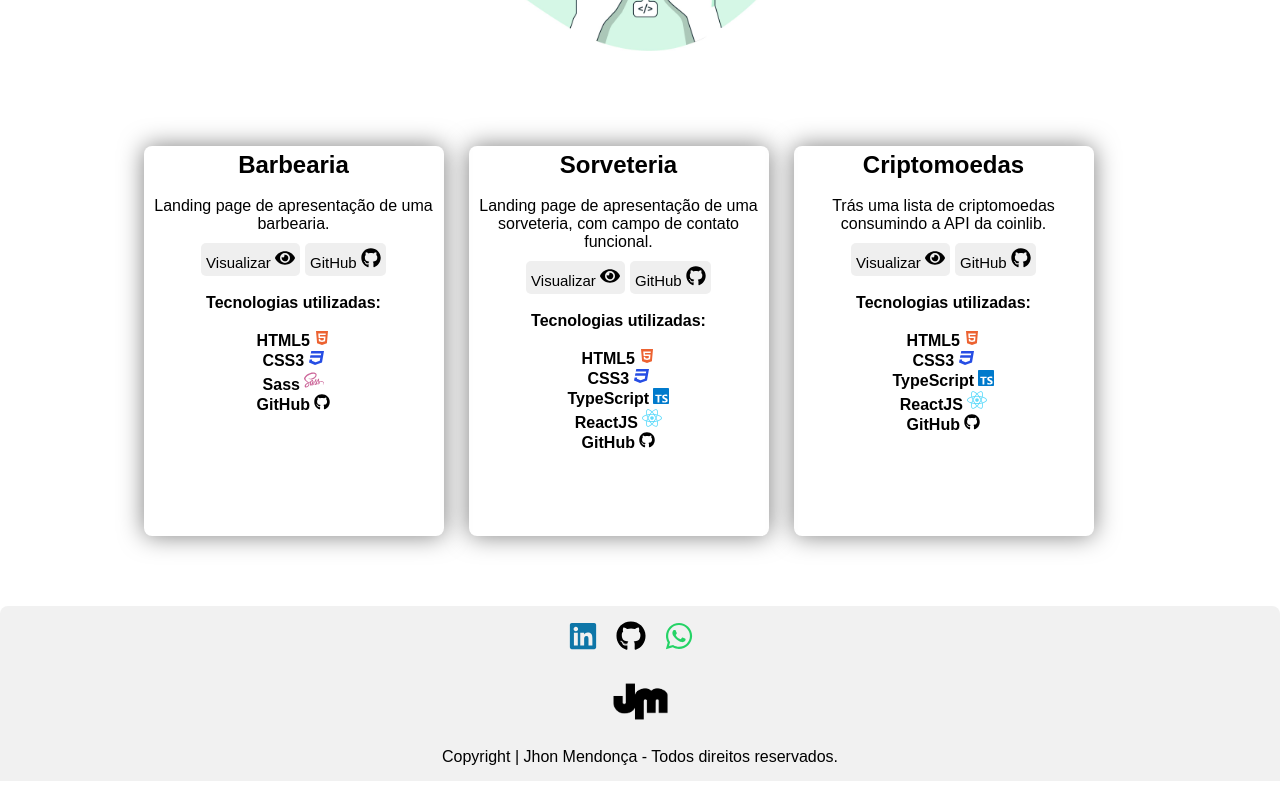
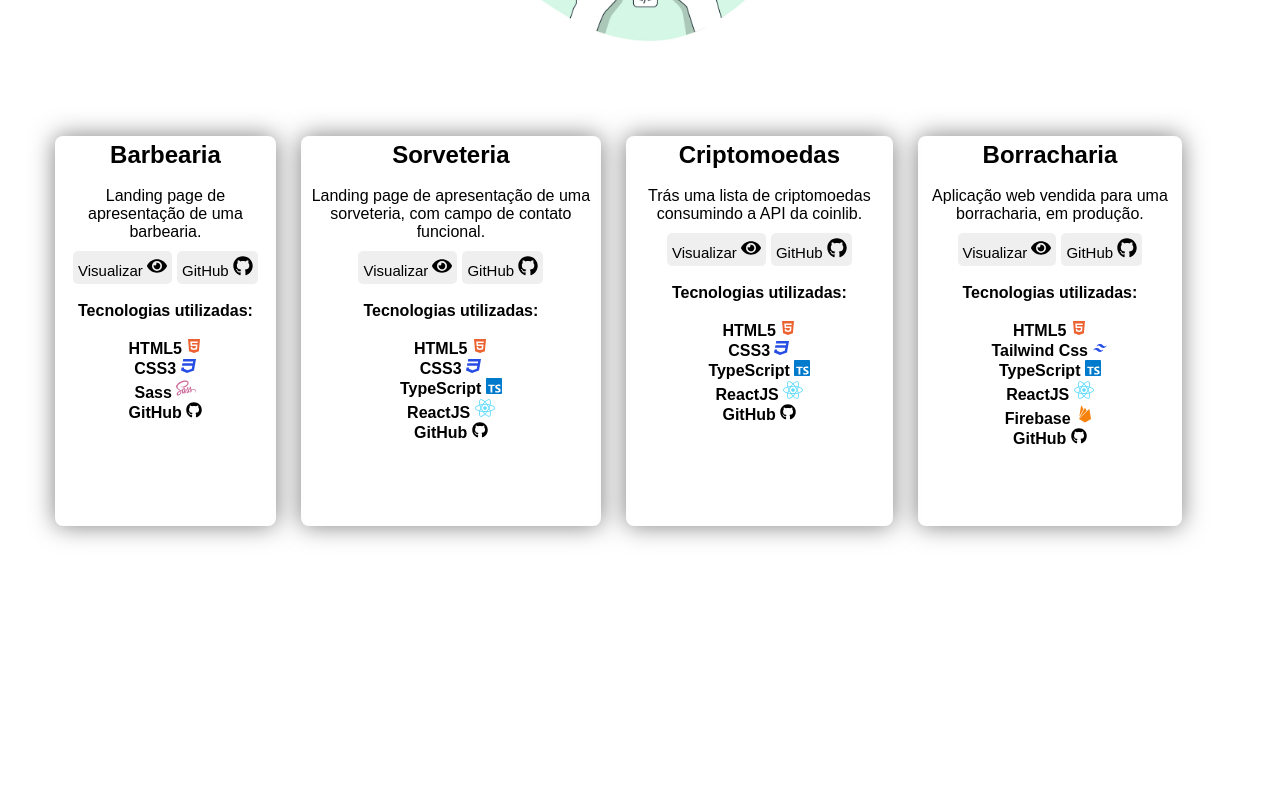
Before and after one commit to jhondharkyson520/portifolio, a React (Vite) app: page / in a window 1280 px wide. Shown: the part 800-1600 px from the top of the page. Built offline with nearby package versions, Linux system fonts and the light colour scheme.

Commit message:
Atualização de projetos

```diff
--- a/src/App.css
+++ b/src/App.css
@@ -22,8 +22,7 @@
   justify-content: space-between;
   background-color: #f1f1f1;
   width: 100%;
-  border-radius: 0 18px;
-  border: 5px solid transparent;
+  border-radius: 0 0 18px 18px;
 
 }
 
@@ -47,10 +46,12 @@
 
 
 
+
+
 .logo{
   width: 65px;
   height: 65px;
-  margin-left: 15px;
+  margin-left: 35px;
   position: relative;
 }
 
@@ -116,7 +117,9 @@
       flex-direction: column;
       align-items: baseline;
       justify-content: space-between;
-      font-size: 10px;
+      font-size: 12px;
+
+
     }
 
     .header-button:hover{
@@ -168,7 +171,7 @@
   display: flex;
   width: 90vw;
   height: 50vh;
-  margin: 50px 50px 50px 50px;
+  margin: 50px 50px 300px 50px;
   padding: 5px 5px;
   position: relative;
   flex-direction: row;
@@ -187,6 +190,14 @@
       flex-direction: column;
       margin-top: 30px;
     }
+
+    .header{
+      align-items: center;
+      text-align: center;
+      justify-content: center;
+    }
+
+
 }
 
 .projeto01{
@@ -264,7 +275,7 @@
   border-radius: 8px 8px 0 0;
   gap: 14px;
   margin: 0;
-  margin-top: 15px;
+  margin-top: 35px;
 
 }
 
--- a/src/App.tsx
+++ b/src/App.tsx
@@ -3,6 +3,7 @@ import Computing01 from './assets/Computing01.jpg'
 import { SiTypescript } from 'react-icons/si'
 import './App.css'
 import {FaGithub, FaWhatsapp, FaLinkedin, FaEye, FaHtml5, FaCss3, FaSass, FaReact} from 'react-icons/fa'
+import {BiLogoFirebase, BiLogoTailwindCss} from 'react-icons/bi'
 
 function App() {
 
@@ -179,6 +180,45 @@ function App() {
               </p>
           </div>
 
+          <div className='projeto01'>
+            <h1>Borracharia</h1>
+            <br />
+            <p>Aplicação web vendida para uma borracharia, em produção.</p>
+
+              <a href="https://cripto-umber.vercel.app/" target='_blank'>
+                <button className='button-barber'>
+                  Visualizar <FaEye size={20}/>
+                </button>
+              </a>
+
+              <a href="https://github.com/jhondharkyson520/cripto" target='_blank'>
+                <button className='button-barber-github'>
+                  GitHub <FaGithub size={20}/>
+                </button>
+              </a>
+
+              <br />
+              <br />
+              <p><strong>Tecnologias utilizadas: </strong></p>
+              <br />
+              <p>
+                <strong>
+                HTML5 <FaHtml5 style={{color: '#ec6231'}}/>
+                <br />
+                Tailwind Css <BiLogoTailwindCss style={{color: '#264de4'}}/>
+                <br />
+                TypeScript <SiTypescript style={{color: '#007acc'}}/>
+                <br />
+                ReactJS <FaReact size={20} style={{color: '#61dbfb'}}/>
+                <br />
+                Firebase <BiLogoFirebase size={20} style={{color: '#F5820C'}}/>
+                <br />
+                GitHub <FaGithub/>
+                <br />
+                </strong>
+              </p>
+          </div>
+
         </section>
 
           <div className='container-footer'>
```
